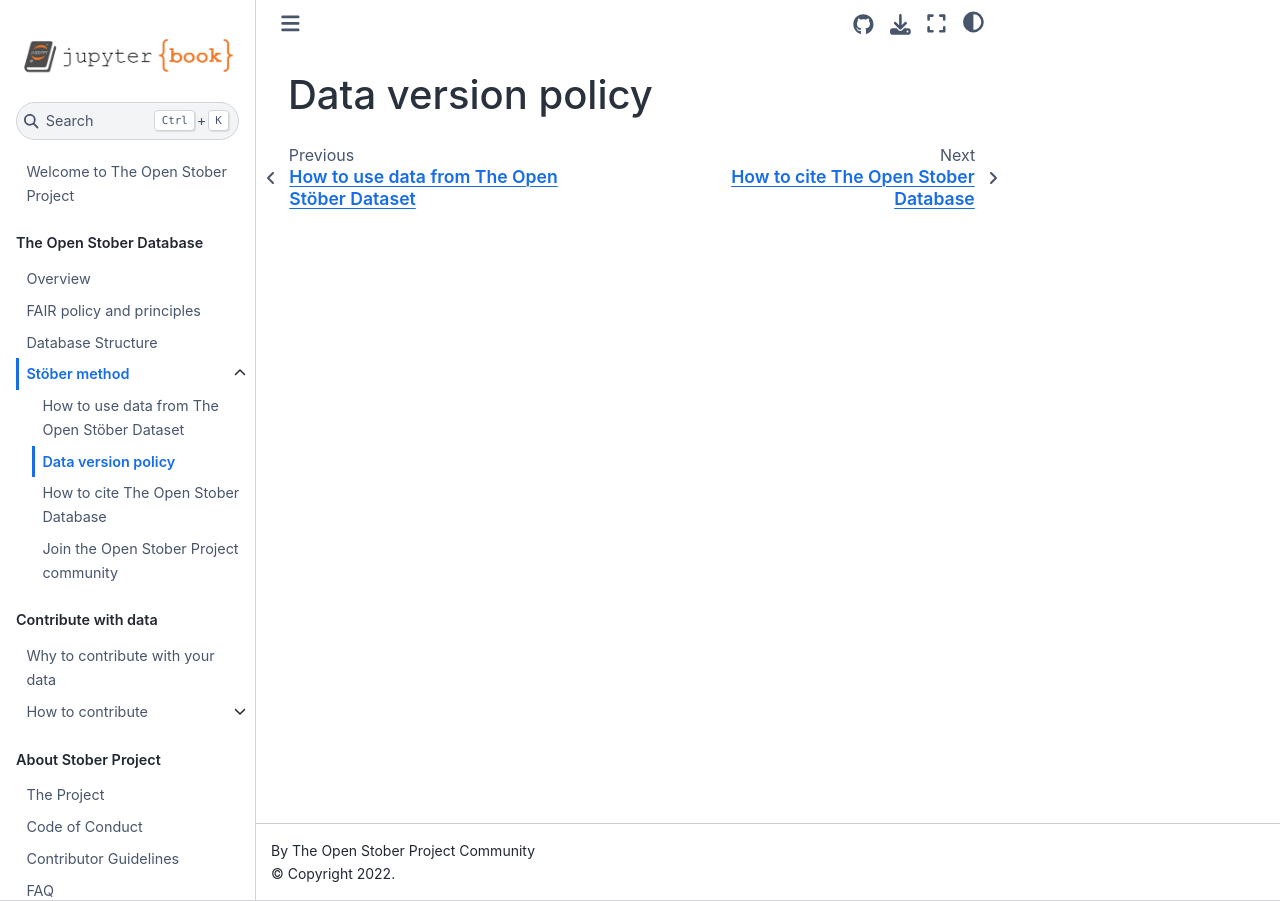
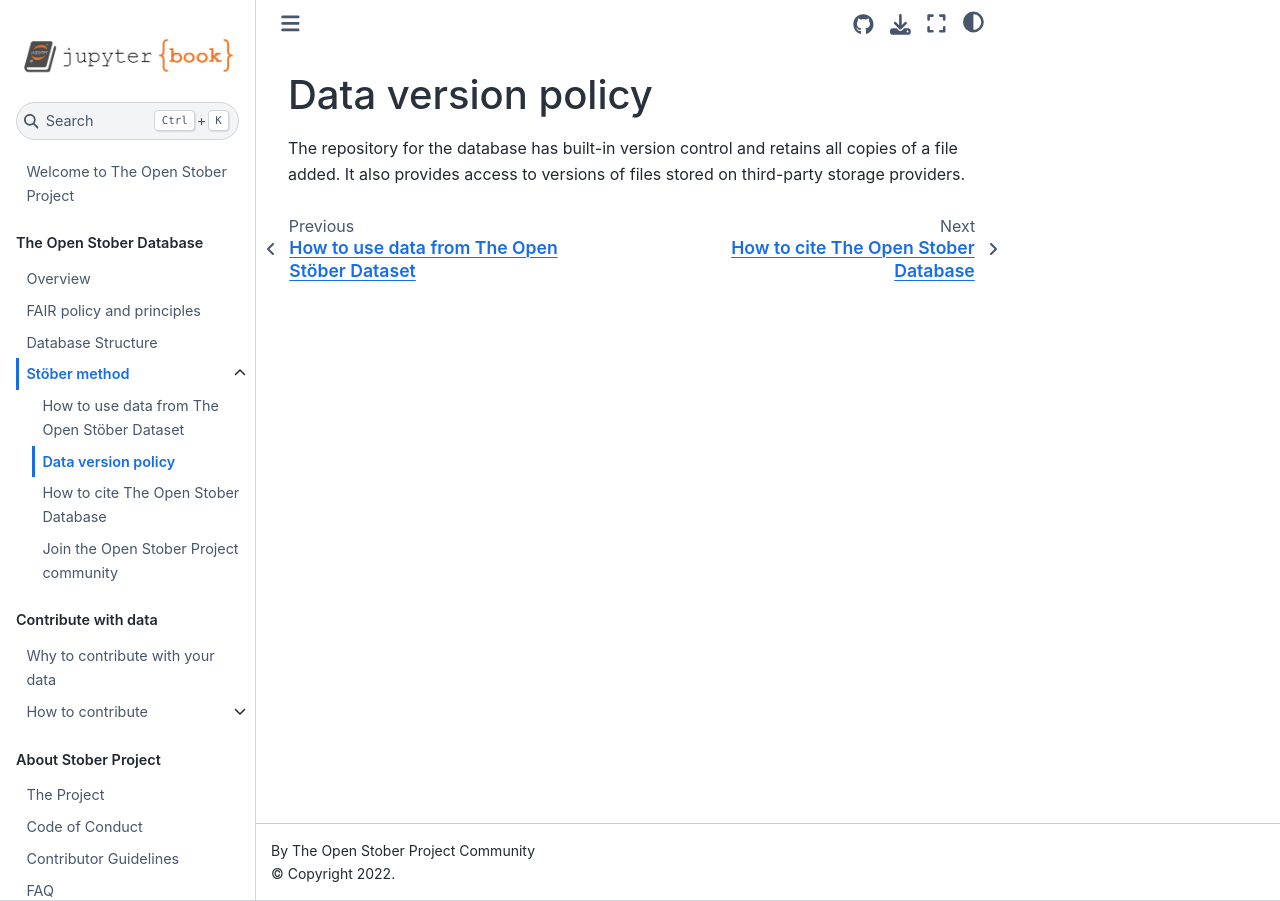
Before and after one commit to open-nanosystems/open-stober-project, a Jupyter Book: the page built from docs/database/data-version-policy.md, in a window 1280 px wide. Built offline with Jupyter Book 1.0.4 settings and Sphinx 7.4.7 and the Sphinx Book theme 1.1.4, drawn with Linux system fonts in a browser that asks for light colours.

Commit message:
Update data-version-policy.md

```diff
--- a/docs/database/data-version-policy.md
+++ b/docs/database/data-version-policy.md
@@ -1 +1,2 @@
 # Data version policy
+The repository for the database has built-in version control and retains all copies of a file added. It also provides access to versions of files stored on third-party storage providers.
```
